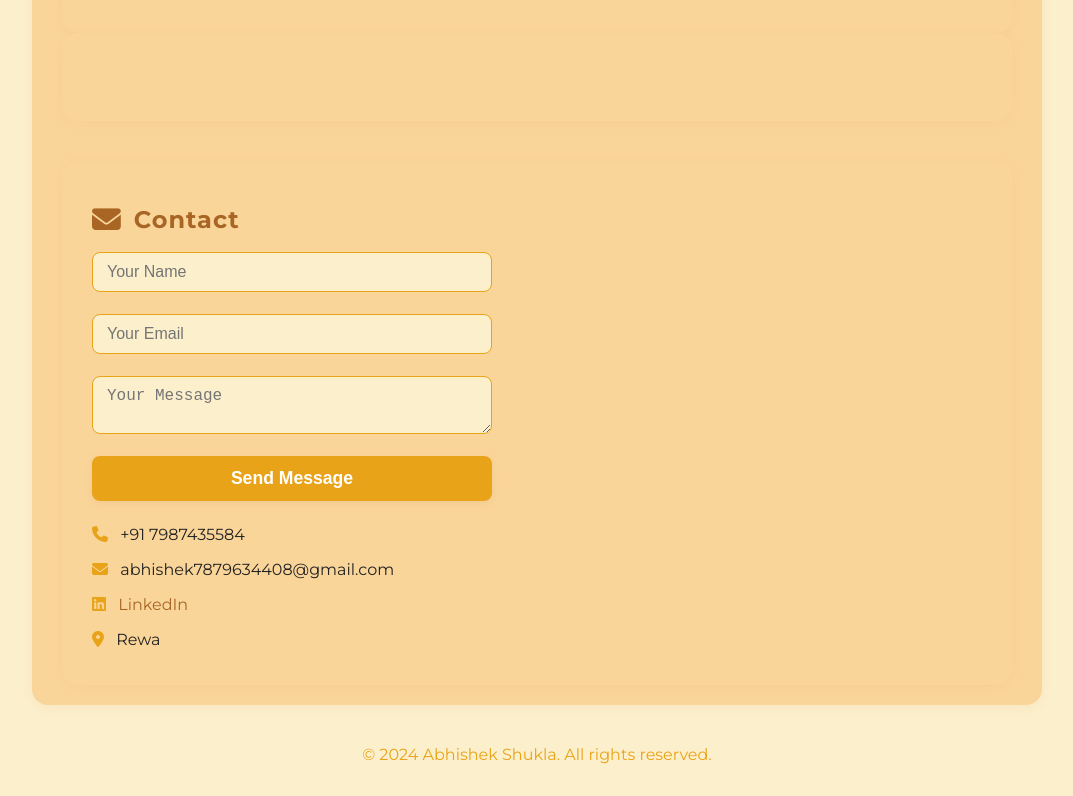
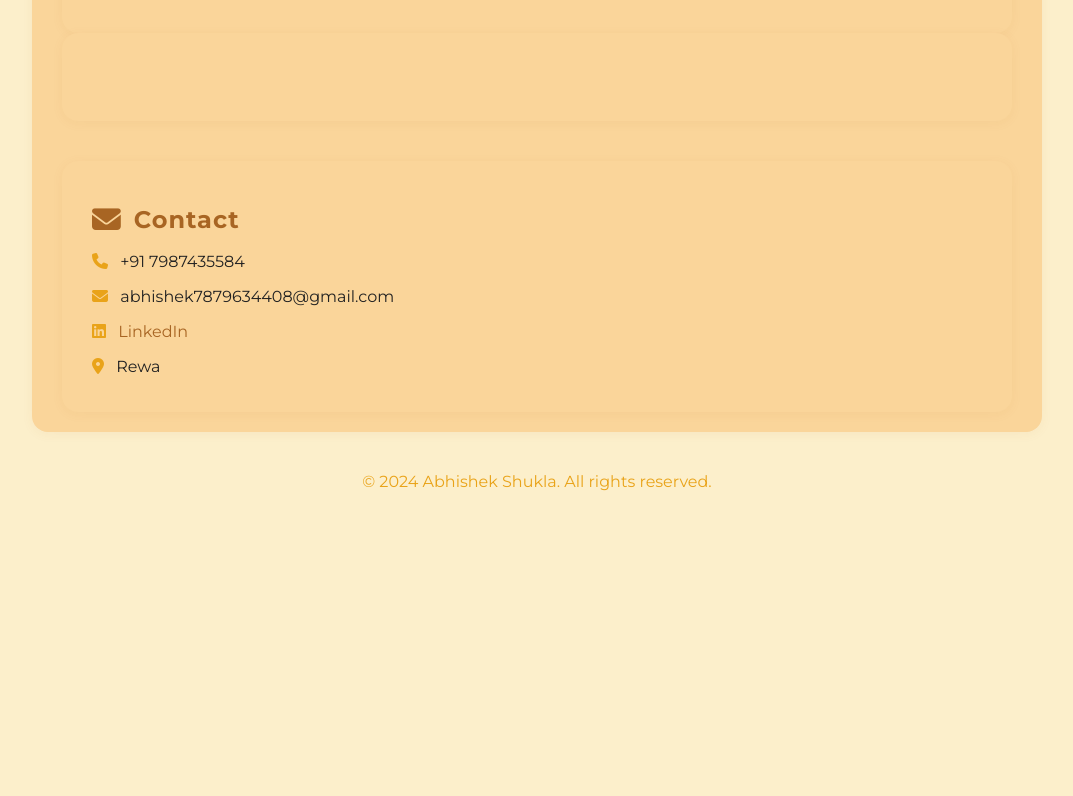
Before and after one commit to abhi060407/abhiportfolio, a plain HTML site: page index.html in a window 1280 px wide. Shown: the part 2997-3793 px from the top of the page, without its empty margins (103-1176 px from the left). After the commit the page ends 3520 px from the top, so only its background shows below. Drawn offline with Linux system fonts and the light colour scheme.

Commit message:
Update index.html

```diff
--- a/index.html
+++ b/index.html
@@ -143,13 +143,6 @@
     </section>
     <section id="contact" class="contact-section container">
       <h3><i class="fas fa-envelope"></i> Contact</h3>
-      <form class="contact-form">
-        <input type="text" placeholder="Your Name" required>
-        <input type="email" placeholder="Your Email" required>
-        <textarea placeholder="Your Message" required></textarea>
-        <button type="submit">Send Message</button>
-      </form>
-
       <div class="contact-info">
         <p><i class="fas fa-phone"></i> +91 7987435584</p>
         <p><i class="fas fa-envelope"></i> abhishek7879634408@gmail.com</p>
```
